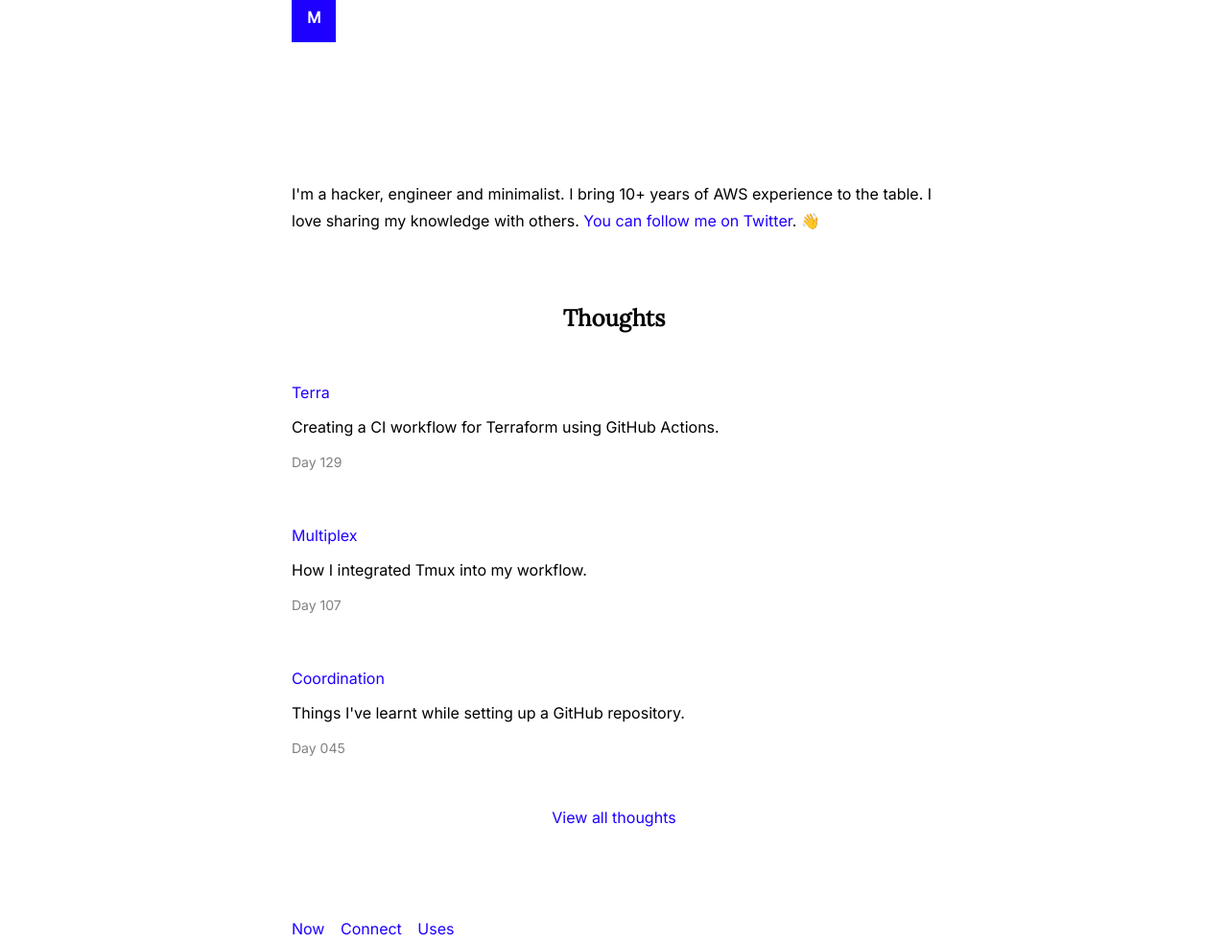
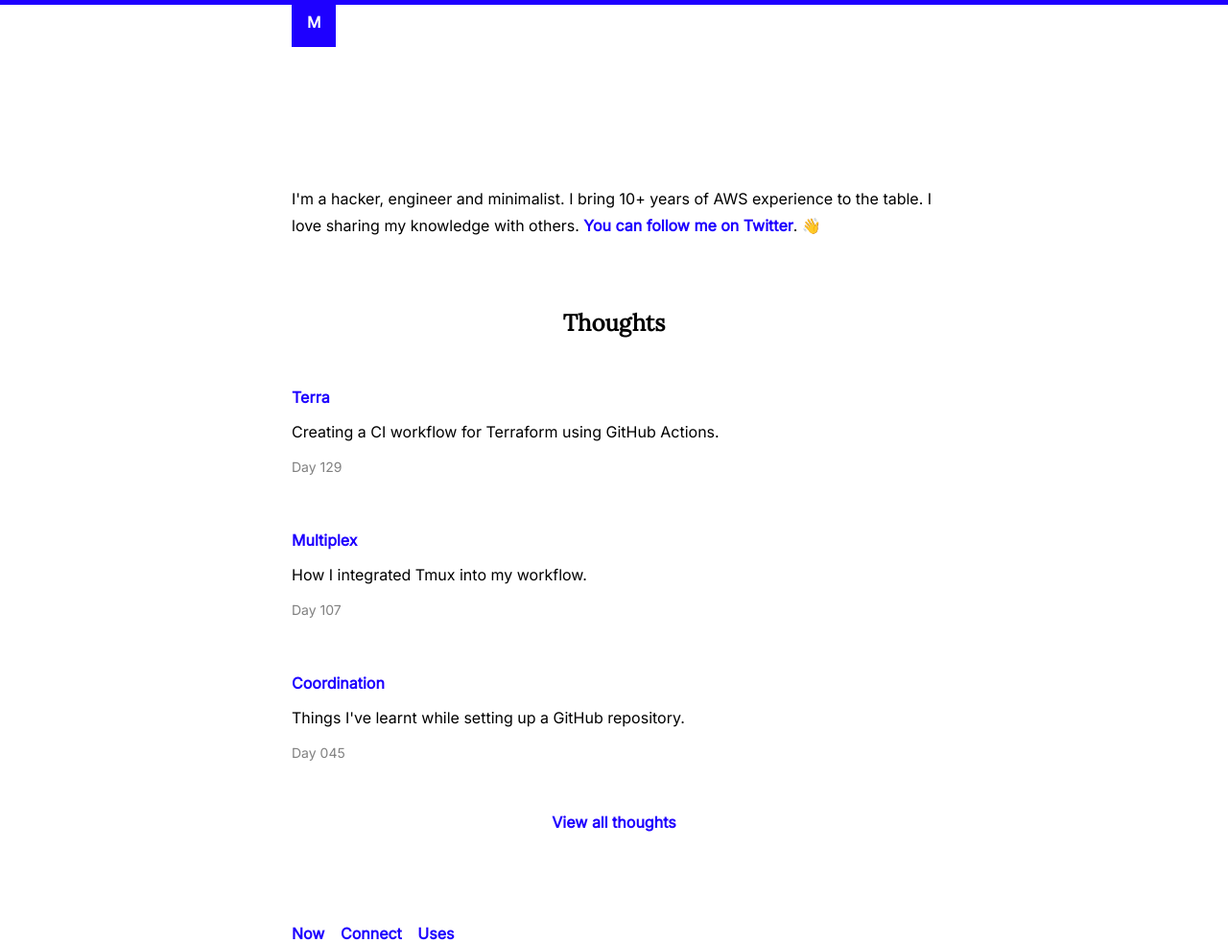
Before and after one commit to mijndert/website, a Jekyll site: the page built from index.html, in a window 1280 px wide. Shown: the whole page at 96% size. Built offline with Jekyll 4.4.1, drawn with Linux system fonts in a browser that asks for light colours.

Commit message:
turn the blue up a notch with a top bar

```diff
--- a/assets/css/theme.scss
+++ b/assets/css/theme.scss
@@ -29,9 +29,11 @@ $font-size: 16px;
 html {
     height: 100%;
     max-height: 100%;
+    border-top: 5px solid $link-color;
 }
 
 body {
+
     margin: 0 auto;
     max-width: 42em;
     color: $color;
@@ -75,6 +77,7 @@ a {
     text-decoration: none;
     line-height: .8rem;
     padding: 0;
+    font-weight: bold;
 }
 
 a:hover {
```
